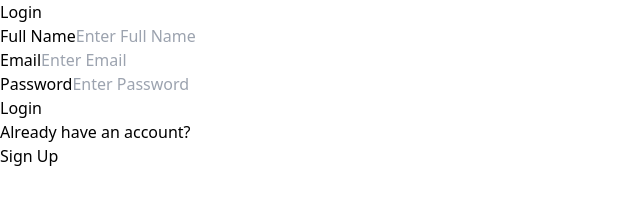
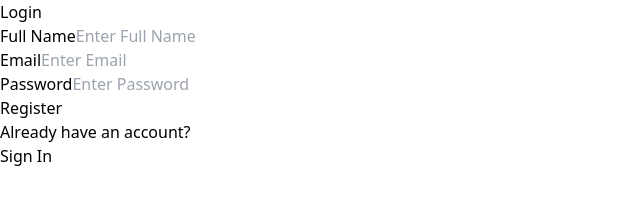
Before and after one commit to haileamlakwalelige/Login-and-Signup-in-MERN, a React (Vite) app in the folder client/: page /register in a window 1280 px wide. Shown: the top 218 px of the page, without its empty margins (0-640 px from the left). Built offline with nearby package versions, Linux system fonts and the light colour scheme.

Commit message:
updating the register page

```diff
--- a/client/src/pages/Register.jsx
+++ b/client/src/pages/Register.jsx
@@ -21,11 +21,11 @@ const Register = () => {
           className="placeholder:pl-2 px-2 py-1 border-2 border-gray-500 mr-6" />
       </div>
       <div className="px-3 pr-6 py-3">
-          <button className="bg-green-600 text-white py-1 px-2 text-center w-full">Login</button>
+          <button className="bg-green-600 text-white py-1 px-2 text-center w-full">Register</button>
       </div>
       <h1 className="pl-3">Already have an account? </h1>
       <div className="px-3 pr-6 py-3">
-          <button className="text-black border-2 border-gray-600 font-bold py-1 px-2 text-center w-full">Sign Up</button>
+          <button className="text-black border-2 border-gray-600 font-bold py-1 px-2 text-center w-full">Sign In</button>
       </div>
   </div>
   </div>
```
